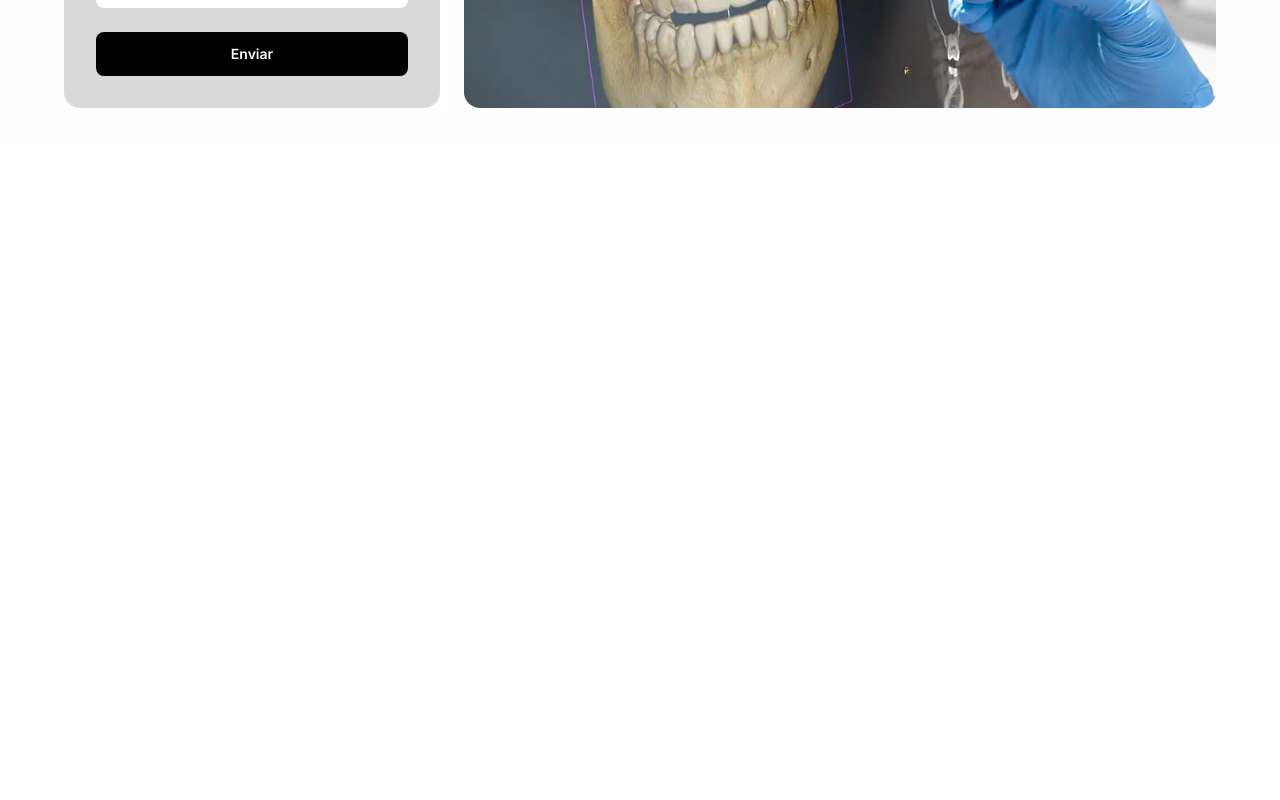
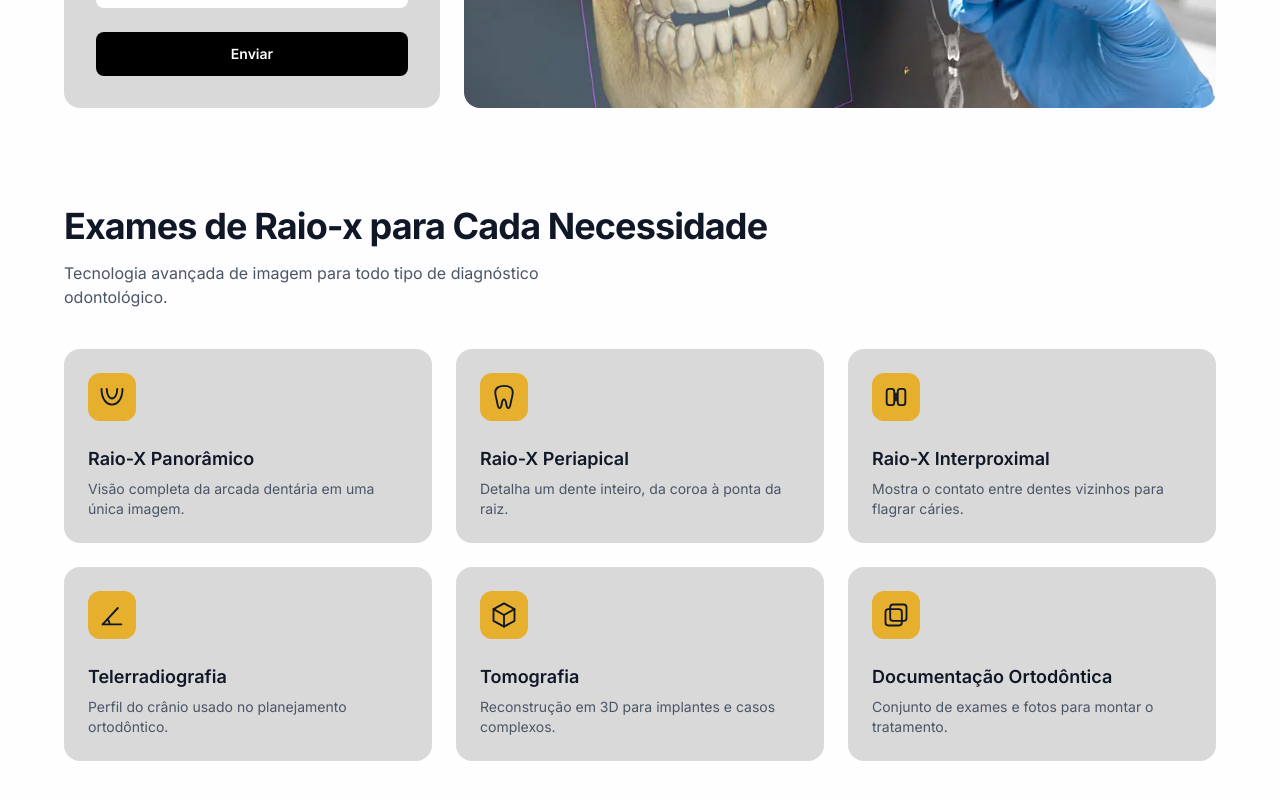
Before and after one commit to VictorRms03/roe-landing, a Next.js app: page / in a window 1280 px wide. Shown: the part 734-1534 px from the top of the page. Before the commit the page ends 890 px from the top, so only its background shows below. Built offline with nearby package versions, Linux system fonts and the light colour scheme.

Commit message:
feat: Adding services (#3)

```diff
--- a/src/app/page.tsx
+++ b/src/app/page.tsx
@@ -1,5 +1,11 @@
 import Hero from "@/components/Hero";
+import Services from "@/components/Services";
 
 export default function Home() {
-  return <Hero />;
+  return (
+    <>
+      <Hero />
+      <Services />
+    </>
+  );
 }
--- /dev/null
+++ b/src/components/Services.tsx
@@ -0,0 +1,117 @@
+import type { ReactNode } from "react";
+
+type Exam = {
+  name: string;
+  description: string;
+  icon: ReactNode;
+};
+
+// Each icon is drawn to the same 24x24 grid and inherits the shared stroke,
+// so only the shapes differ between cards.
+const EXAMS: Exam[] = [
+  {
+    name: "Raio-X Panorâmico",
+    description: "Visão completa da arcada dentária em uma única imagem.",
+    // The dental arch, as a horseshoe band.
+    icon: (
+      <>
+        <path d="M3 5c0 18 18 18 18 0" />
+        <path d="M7.5 5c0 11 9 11 9 0" />
+      </>
+    ),
+  },
+  {
+    name: "Raio-X Periapical",
+    description: "Detalha um dente inteiro, da coroa à ponta da raiz.",
+    // A single tooth: crown, two roots, valley between them.
+    icon: (
+      <path d="M12 2.5C8.2 2.5 4.5 4 4.5 8C4.5 11 5.6 13.5 6.2 17C6.6 19.4 7 21.5 8.3 21.5C9.6 21.5 9.9 19.3 10.2 17.2C10.5 15.2 10.9 14 12 14C13.1 14 13.5 15.2 13.8 17.2C14.1 19.3 14.4 21.5 15.7 21.5C17 21.5 17.4 19.4 17.8 17C18.4 13.5 19.5 11 19.5 8C19.5 4 15.8 2.5 12 2.5Z" />
+    ),
+  },
+  {
+    name: "Raio-X Interproximal",
+    description: "Mostra o contato entre dentes vizinhos para flagrar cáries.",
+    // Two neighbouring teeth with the contact point marked between them.
+    icon: (
+      <>
+        <rect x="4" y="5" width="6.5" height="14" rx="2.2" />
+        <rect x="13.5" y="5" width="6.5" height="14" rx="2.2" />
+        <path d="M12 9v6" />
+      </>
+    ),
+  },
+  {
+    name: "Telerradiografia",
+    description: "Perfil do crânio usado no planejamento ortodôntico.",
+    // The measured angle of a cephalometric tracing.
+    icon: (
+      <>
+        <path d="M4 20h16" />
+        <path d="M4 20 17 6" />
+        <path d="M10 20a6 6 0 0 0-1.9-4.4" />
+      </>
+    ),
+  },
+  {
+    name: "Tomografia",
+    description: "Reconstrução em 3D para implantes e casos complexos.",
+    // A volume, since this is the exam that reconstructs one.
+    icon: (
+      <>
+        <path d="M12 2 21 7v10l-9 5-9-5V7z" />
+        <path d="M12 12 21 7" />
+        <path d="M12 12 3 7" />
+        <path d="M12 12v10" />
+      </>
+    ),
+  },
+  {
+    name: "Documentação Ortodôntica",
+    description: "Conjunto de exames e fotos para montar o tratamento.",
+    // Stacked sheets: this one is a set, not a single image.
+    icon: (
+      <>
+        <rect x="7" y="3" width="14" height="14" rx="2.5" />
+        <rect x="3" y="7" width="14" height="14" rx="2.5" />
+      </>
+    ),
+  },
+];
+
+export default function Services() {
+  return (
+    <section id="servicos" className="scroll-mt-32 bg-roe-white px-6 py-12 md:px-12 lg:px-16">
+      <div className="mx-auto max-w-7xl">
+        <h2 className="text-3xl font-bold leading-tight tracking-tight text-gray-900 sm:text-4xl">
+          Exames de Raio-x para Cada Necessidade
+        </h2>
+        <p className="mt-3 max-w-xl text-sm text-gray-600 sm:text-base">
+          Tecnologia avançada de imagem para todo tipo de diagnóstico odontológico.
+        </p>
+
+        <ul className="mt-10 grid gap-6 sm:grid-cols-2 lg:grid-cols-3">
+          {EXAMS.map((exam) => (
+            <li key={exam.name} className="rounded-2xl bg-roe-gray p-6">
+              <span className="flex size-12 items-center justify-center rounded-xl bg-roe-yellow">
+                <svg
+                  viewBox="0 0 24 24"
+                  fill="none"
+                  stroke="currentColor"
+                  strokeWidth="1.6"
+                  strokeLinecap="round"
+                  strokeLinejoin="round"
+                  aria-hidden="true"
+                  className="size-7 text-gray-900"
+                >
+                  {exam.icon}
+                </svg>
+              </span>
+              <h3 className="mt-6 text-lg font-semibold text-gray-900">{exam.name}</h3>
+              <p className="mt-1.5 text-sm text-gray-600">{exam.description}</p>
+            </li>
+          ))}
+        </ul>
+      </div>
+    </section>
+  );
+}
```
